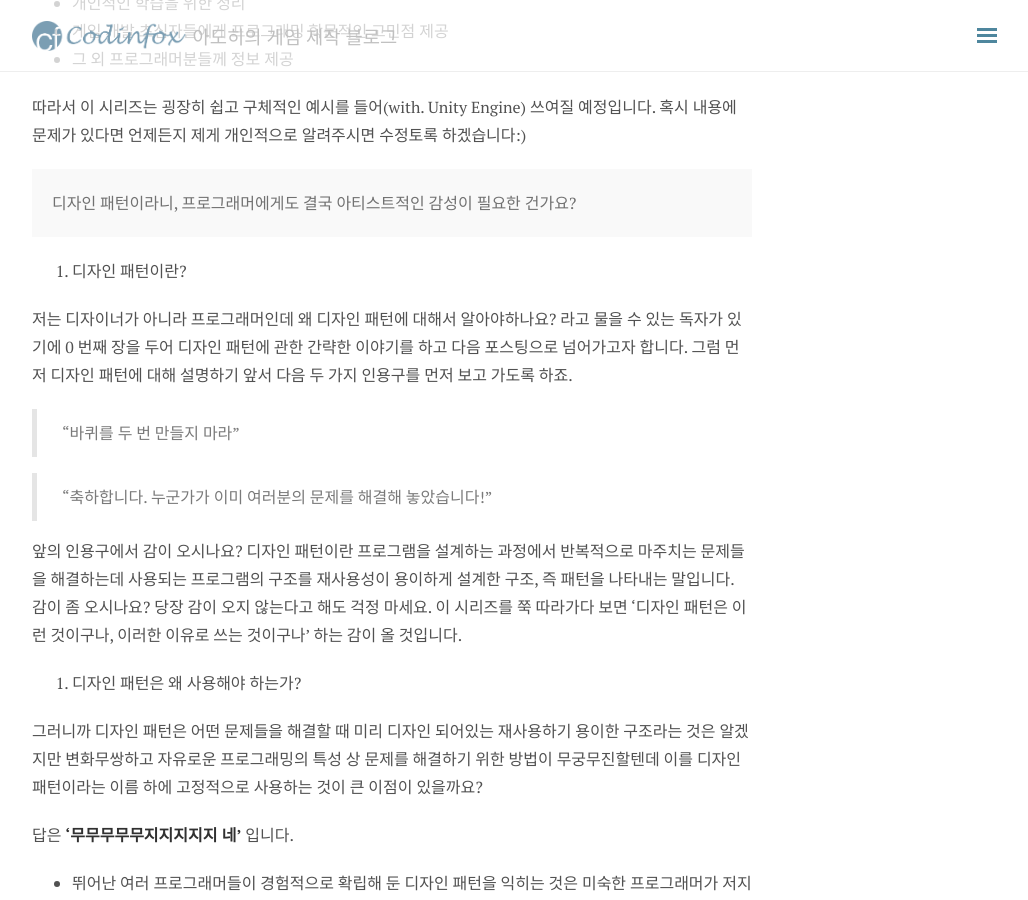
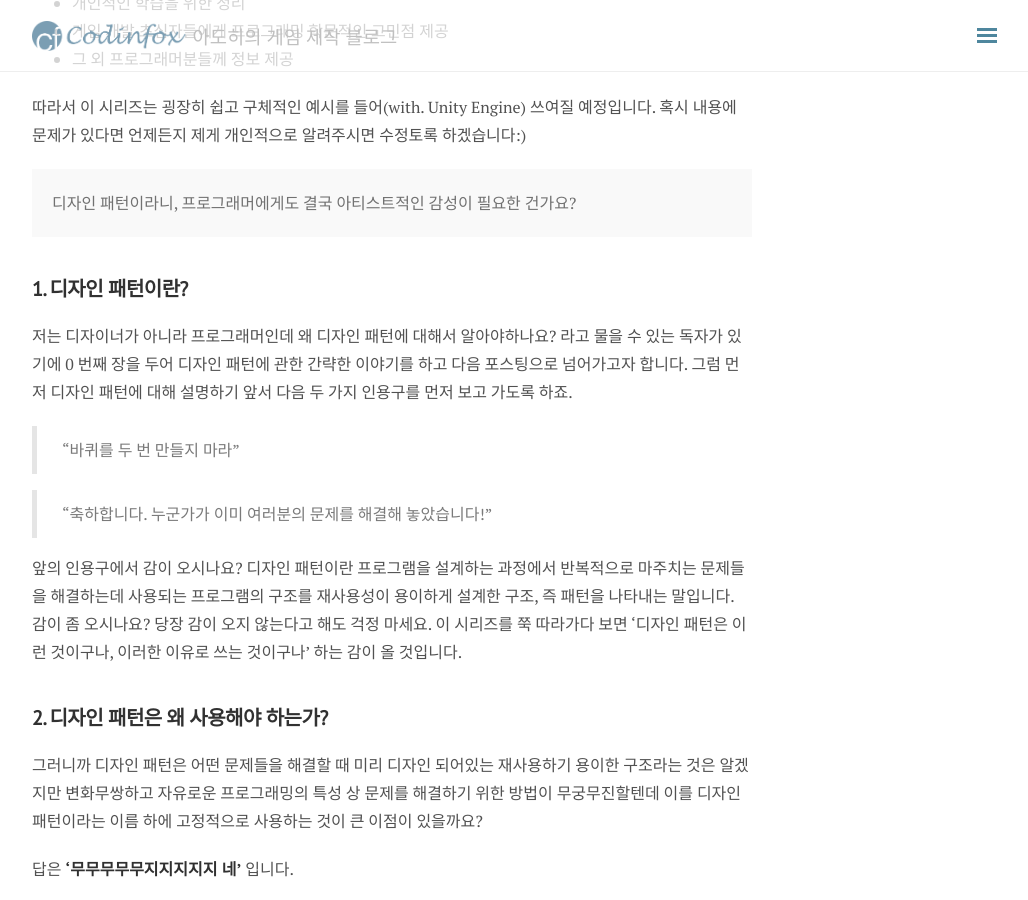
Before and after one commit to ADOHI/adohi.github.io, a Jekyll site: the page built from _posts/2019-01-03-Design-pattern.md, in a window 1280 px wide and 900 px high, scrolled down 311 px. Shown: the whole window, without its empty margins (248-1276 px from the left). Built offline with Jekyll 4.4.1, drawn with Linux system fonts in a browser that asks for light colours; nearby versions of some CDN libraries; comment, search, counter and statistics services are not loaded.

Commit message:
Update 2019-01-03-Design-pattern.md

```diff
--- a/_posts/2019-01-03-Design-pattern.md
+++ b/_posts/2019-01-03-Design-pattern.md
@@ -19,7 +19,7 @@ title: Unity로 배우는 디자인 패턴, 0.디자인 패턴이란?
   디자인 패턴이라니, 프로그래머에게도 결국 아티스트적인 감성이 필요한 건가요?
 </div>
 
-1. 디자인 패턴이란?
+## 1. 디자인 패턴이란?
 
 저는 디자이너가 아니라 프로그래머인데 왜 디자인 패턴에 대해서 알아야하나요? 라고 물을 수 있는 독자가 있기에 0 번째 장을 두어 디자인 패턴에 관한 간략한 이야기를 하고 다음 포스팅으로 넘어가고자 합니다. 그럼 먼저 디자인 패턴에 대해 설명하기 앞서 다음 두 가지 인용구를 먼저 보고 가도록 하죠.
 
@@ -29,7 +29,7 @@ title: Unity로 배우는 디자인 패턴, 0.디자인 패턴이란?
 
 앞의 인용구에서 감이 오시나요? 디자인 패턴이란 프로그램을 설계하는 과정에서 반복적으로 마주치는 문제들을 해결하는데 사용되는 프로그램의 구조를 재사용성이 용이하게 설계한 구조, 즉 패턴을 나타내는 말입니다. 감이 좀 오시나요? 당장 감이 오지 않는다고 해도 걱정 마세요. 이 시리즈를 쭉 따라가다 보면 '디자인 패턴은 이런 것이구나, 이러한 이유로 쓰는 것이구나' 하는 감이 올 것입니다.
 
-2. 디자인 패턴은 왜 사용해야 하는가?
+## 2. 디자인 패턴은 왜 사용해야 하는가?
 
 그러니까 디자인 패턴은 어떤 문제들을 해결할 때 미리 디자인 되어있는 재사용하기 용이한 구조라는 것은 알겠지만 변화무쌍하고 자유로운 프로그래밍의 특성 상 문제를 해결하기 위한 방법이 무궁무진할텐데 이를 디자인 패턴이라는 이름 하에 고정적으로 사용하는 것이 큰 이점이 있을까요?
 
```
